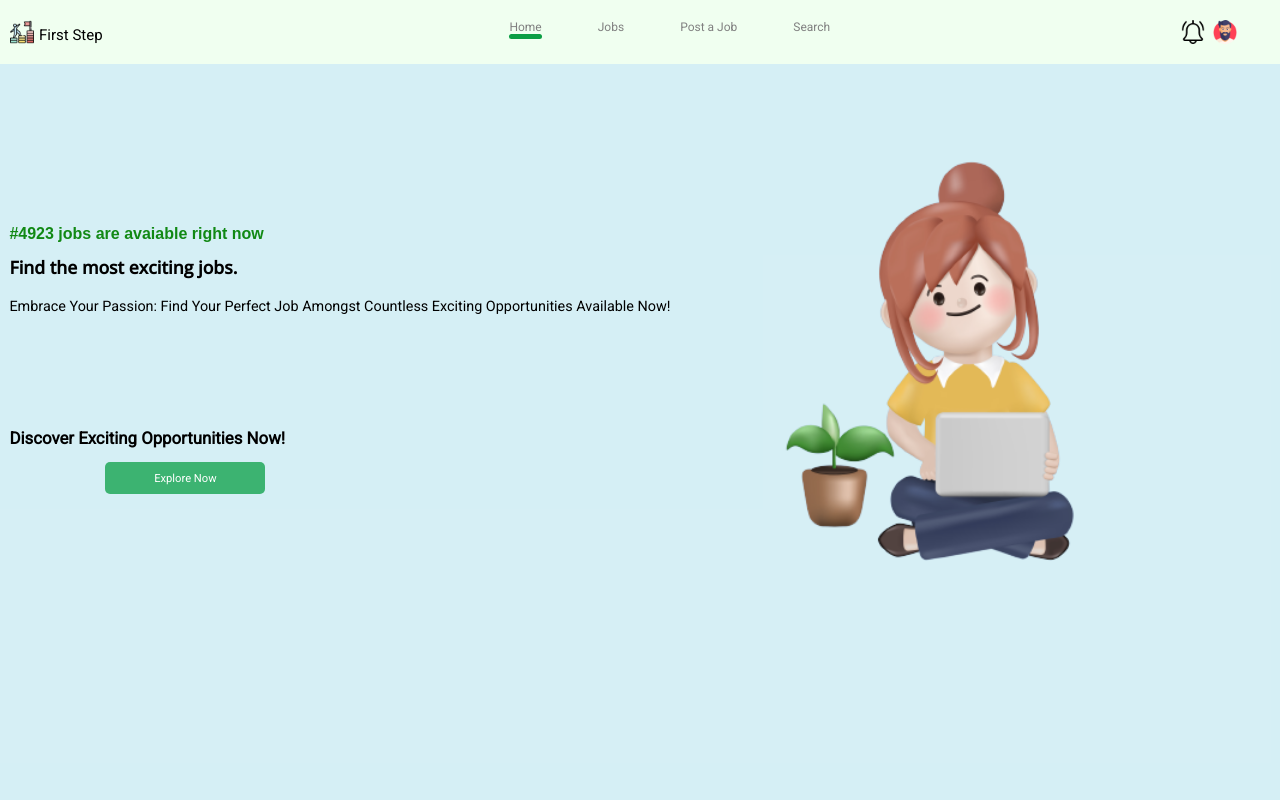
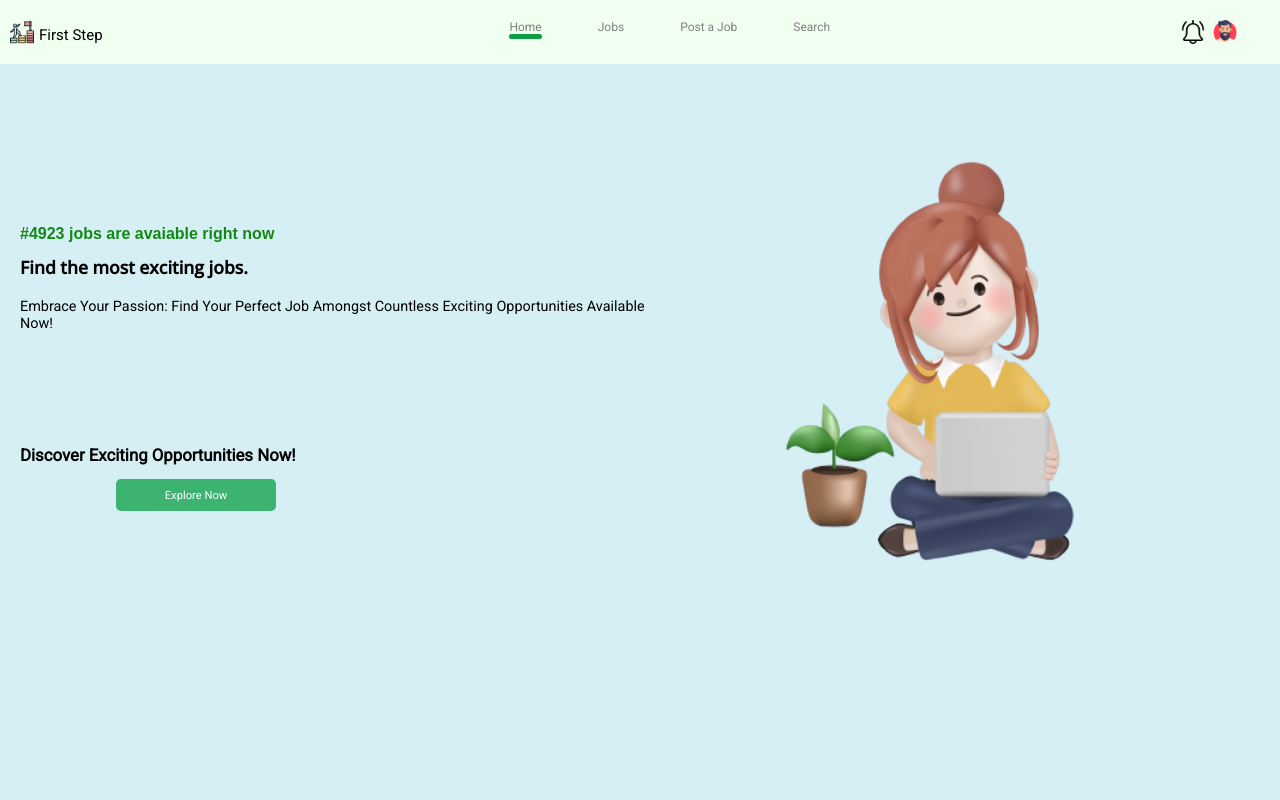
Before and after one commit to kanishkcs/Job-Listing, a React (Vite) app: page / in a window 1280 px wide. Shown: the top 800 px of the page. Built offline with nearby package versions, Linux system fonts and the light colour scheme.

Commit message:
Update home.css

```diff
--- a/src/Pages/Home/home.css
+++ b/src/Pages/Home/home.css
@@ -499,6 +499,9 @@ ul {
 
 
 @media screen and (max-width: 1400px) {
+  .box1{
+    margin-left: 20px;
+  }
   .above_heading{
     font-size: 1rem;
   }
```
